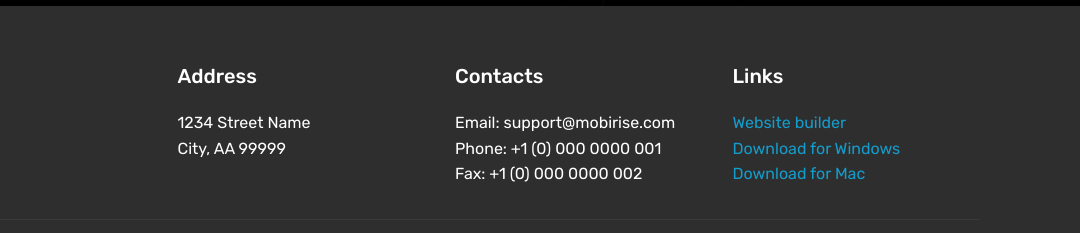
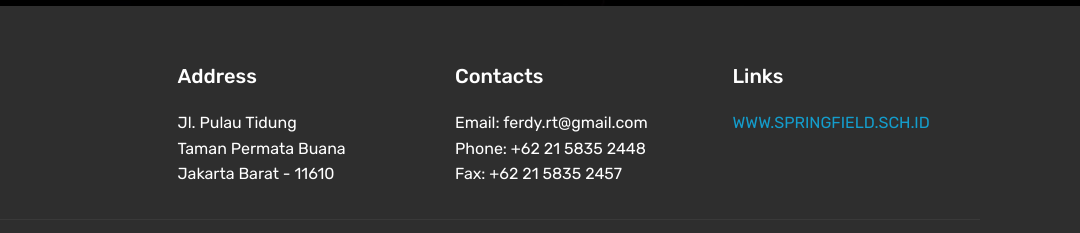
Before and after one commit to harml355/foodandnutrition, a plain HTML site: page index.html in a window 1280 px wide. Shown: the part 794-1027 px from the top of the page, 200-1280 px from the left. Drawn offline with Linux system fonts and the light colour scheme; files whose address does not match are found by name.

Commit message:
create github pages

```diff
--- a/index.html
+++ b/index.html
@@ -73,7 +73,7 @@
     </nav>
 </section>
 
-<section class="engine"><a href="https://mobirise.ws/p">open source website maker</a></section><section class="cid-qO22H3yhM7 mbr-fullscreen mbr-parallax-background" id="header2-f">
+<section class="engine"><a href="https://mobirise.ws/q">web page builder download</a></section><section class="cid-qO22H3yhM7 mbr-fullscreen mbr-parallax-background" id="header2-f">
 
 
 
@@ -120,29 +120,20 @@
                     Address
                 </h5>
                 <p class="mbr-text">
-                    1234 Street Name
-                    <br>City, AA 99999
-                </p>
+                    Jl. Pulau Tidung <br>Taman Permata Buana &nbsp; &nbsp; &nbsp; &nbsp; &nbsp; &nbsp; &nbsp; &nbsp; &nbsp; &nbsp;<br>Jakarta Barat - 11610<br></p>
             </div>
             <div class="col-12 col-md-3 mbr-fonts-style display-7">
                 <h5 class="pb-3">
                     Contacts
                 </h5>
                 <p class="mbr-text">
-                    Email: support@mobirise.com
-                    <br>Phone: +1 (0) 000 0000 001
-                    <br>Fax: +1 (0) 000 0000 002
-                </p>
+                    Email: ferdy.rt@gmail.com<br>Phone: +62 21 5835 2448&nbsp;<br>Fax: +62 21 5835 2457</p>
             </div>
             <div class="col-12 col-md-3 mbr-fonts-style display-7">
                 <h5 class="pb-3">
                     Links
                 </h5>
-                <p class="mbr-text">
-                    <a class="text-primary" href="https://mobirise.com/">Website builder</a>
-                    <br><a class="text-primary" href="https://mobirise.com/mobirise-free-win.zip">Download for Windows</a>
-                    <br><a class="text-primary" href="https://mobirise.com/mobirise-free-mac.zip">Download for Mac</a>
-                </p>
+                <p class="mbr-text"><a href="https://springfield.sch.id">WWW.SPRINGFIELD.SCH.ID</a></p>
             </div>
         </div>
         <div class="footer-lower">
```
Also changed, not shown: 1 other file.
